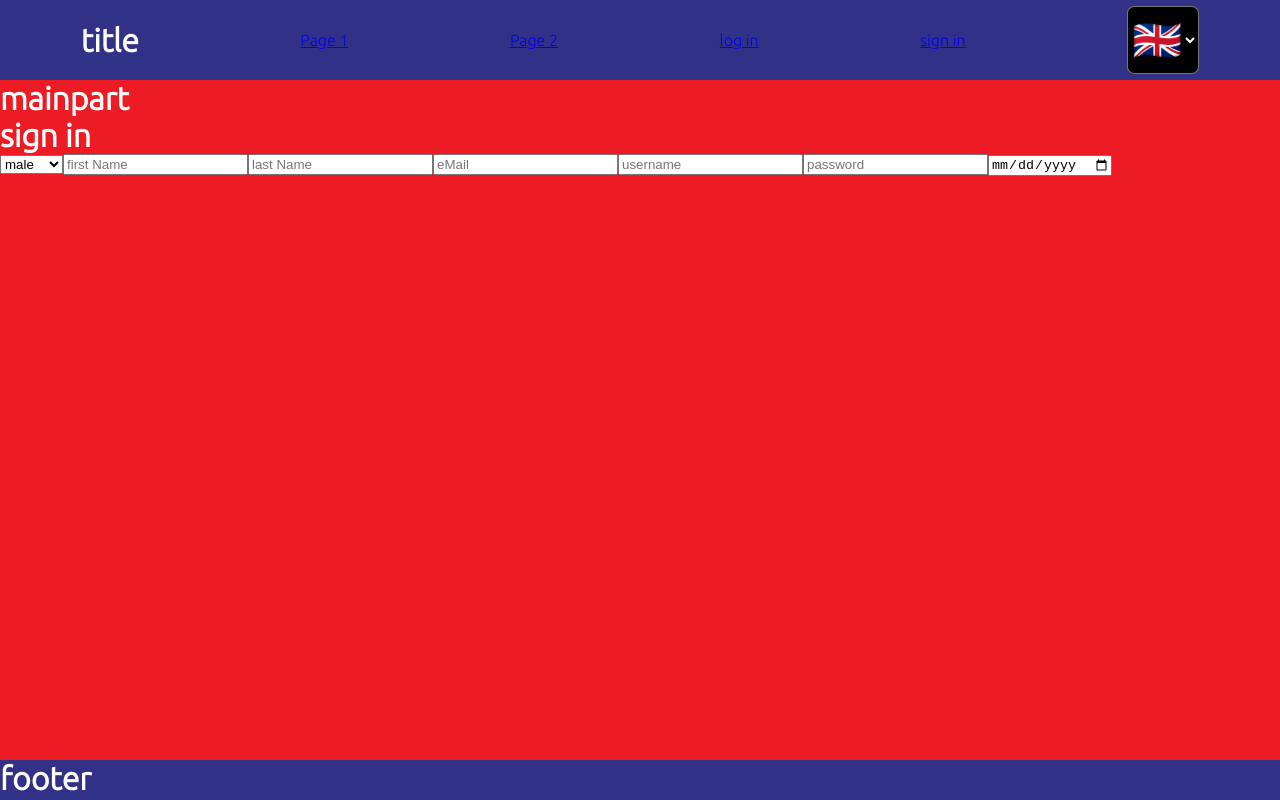
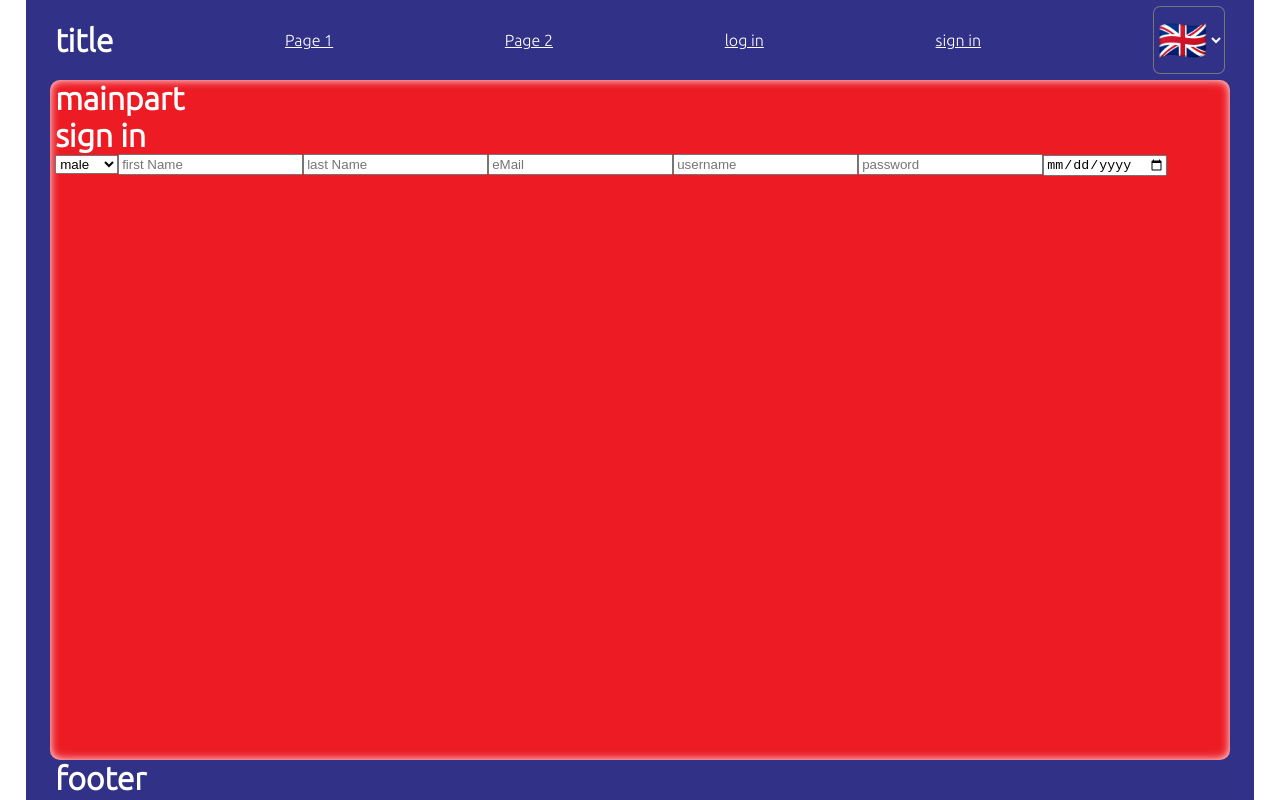
Before and after one commit to mcbauman/secondFullStack, a React (Create React App) app in the folder frontent/: page /main/signIn in a window 1280 px wide. Built offline with nearby package versions, Linux system fonts and the light colour scheme; the HTML template or start-up script is replaced by a standard one.

Commit message:
basic design improvements

```diff
--- a/frontent/src/main.scss
+++ b/frontent/src/main.scss
@@ -8,11 +8,14 @@ body{
     font-family: 'Ubuntu', sans-serif;
     margin:0;
     padding:0;
+    div{
+        padding:0 2%;
         header{
             display: flex;
-        justify-content: space-around;
+            justify-content: space-between;
             align-items: center;
             height: 10vh;
+            padding:0 5px;
             select{
                 height: 85%;
                 font-size: 2.5rem;
@@ -22,22 +25,31 @@ body{
             }
         }
         main{
+            border-radius: 10px;
             height: 85vh;
+            padding:0 5px;
         }
         footer{
             height: 5vh;
+            padding:0 5px;
+        }
     }
 }
 
 // ThemeSwitch
 #ke{
+    background-color: black;
     header{
         background-color: black;
         color:white;
+        a{
+            color:white;
+        }
     }
     main{
         background-color: rgb(181,0,0);
         color:white;
+        box-shadow:0 0 10px white inset;
     }
     footer{
         background-color: rgb(0,99,2);
@@ -45,13 +57,18 @@ body{
     }
 }
 #de{
+    background-color: black;
     header{
         background-color: black;
         color:rgb(254,205,1);
+        a{
+            color:rgb(254,205,1);
+        }
     }
     main{
         background-color: rgb(214,0,0);
         color:rgb(254,205,1);
+        box-shadow:0 0 10px rgb(254,205,1) inset;
     }
     footer{
         background-color: rgb(254,205,1);
@@ -59,13 +76,21 @@ body{
     }
 }
 #en{
+    background-color: rgb(49,49,136);
     header{
         background-color: rgb(49,49,136);
         color:white;
+        a{
+            color:white;
+        }
+        select{
+            background-color: rgb(49,49,136);
+        }
     }
     main{
         background-color: rgb(236,27,36);;
         color:white;
+        box-shadow:0 0 10px white inset;
     }
     footer{
         background-color: rgb(49,49,136);
--- a/frontent/src/pages/SignIn.jsx
+++ b/frontent/src/pages/SignIn.jsx
@@ -5,7 +5,6 @@ import { useContext } from "react"
 export default function SignIn(){
     const {lang}=useContext(LangContext)
     return(
-
         <form action="">
             <h1>{trans[lang].signIn}</h1>
             <select name="gender" id="gender">
```
Lines whose indentation alone changed are shown as unchanged.
